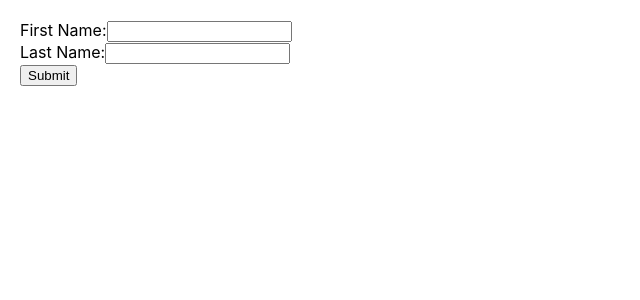
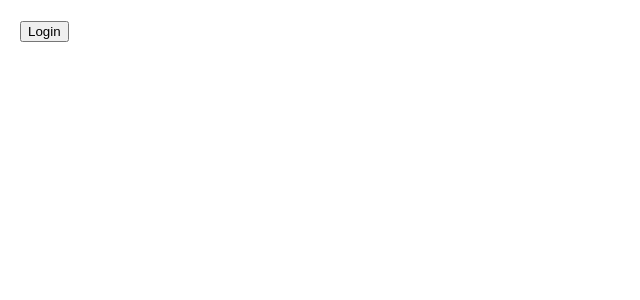
Before and after one commit to lojithv/react-guide, a React (Create React App) app: page / in a window 1280 px wide. Shown: the top 300 px of the page, without its empty margins (0-640 px from the left). Built offline with nearby package versions, Linux system fonts and the light colour scheme.

Commit message:
use context example 1

```diff
--- a/src/App.tsx
+++ b/src/App.tsx
@@ -1,34 +1,60 @@
-import React, { useState, useEffect } from 'react';
+import React, { createContext, useContext, useState } from 'react';
 
-function App() {
-  const [firstName, setFirstName] = useState('');
-  const [lastName, setLastName] = useState('');
+// Step 1: Create a Context
+const AppContext = createContext({} as any);
 
-  const handleSubmit = (e:any) => {
-    e.preventDefault();
-    alert(`Submitted: ${firstName} ${lastName}`);
+// Step 2: Create a Provider
+function AppProvider({ children }:any) {
+  const [user, setUser] = useState(null);
+
+  return (
+    <AppContext.Provider value={{ user, setUser }}>
+      {children}
+    </AppContext.Provider>
+  );
+}
+
+// Step 3: Create a Custom Hook to use the Context
+function useAppContext() {
+  const context = useContext(AppContext);
+  if (!context) {
+    throw new Error('useAppContext must be used within an AppProvider');
+  }
+  return context;
+}
+
+// Component using the Context
+function UserComponent() {
+  const { user, setUser } = useAppContext();
+
+  const handleLogin = () => {
+    setUser({ name: 'John Doe' });
+  };
+
+  const handleLogout = () => {
+    setUser(null);
   };
 
   return (
-    <form onSubmit={handleSubmit}>
-      <div>
-        <label>First Name:</label>
-        <input
-          type="text"
-          value={firstName}
-          onChange={(e) => setFirstName(e.target.value)}
-        />
-      </div>
-      <div>
-        <label>Last Name:</label>
-        <input
-          type="text"
-          value={lastName}
-          onChange={(e) => setLastName(e.target.value)}
-        />
-      </div>
-      <button type="submit">Submit</button>
-    </form>
+    <div>
+      {user ? (
+        <div>
+          <p>Welcome, {user.name}!</p>
+          <button onClick={handleLogout}>Logout</button>
+        </div>
+      ) : (
+        <button onClick={handleLogin}>Login</button>
+      )}
+    </div>
+  );
+}
+
+// Using the AppProvider to wrap the component tree
+function App() {
+  return (
+    <AppProvider>
+      <UserComponent />
+    </AppProvider>
   );
 }
 
```
